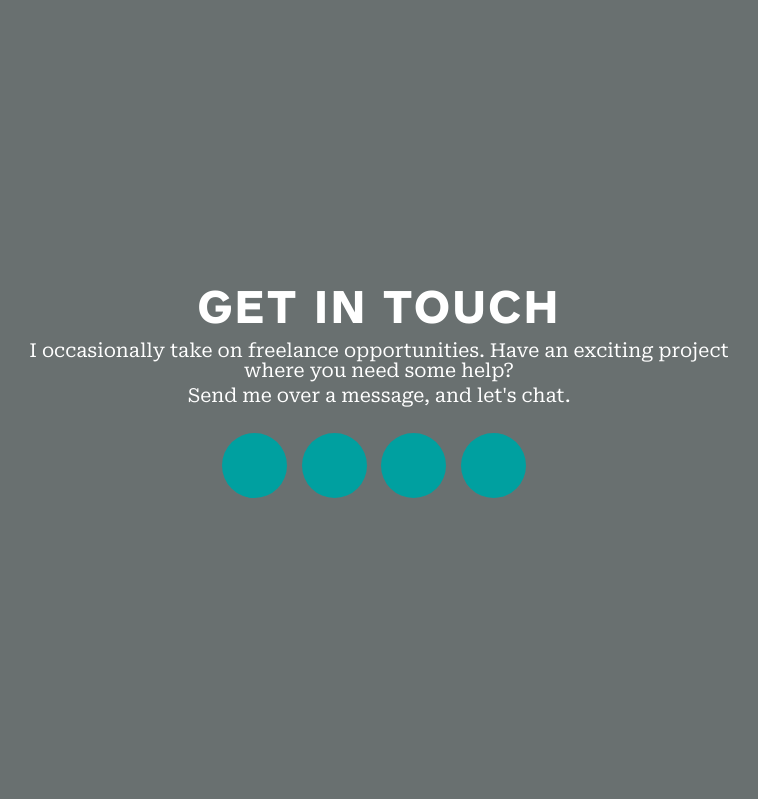
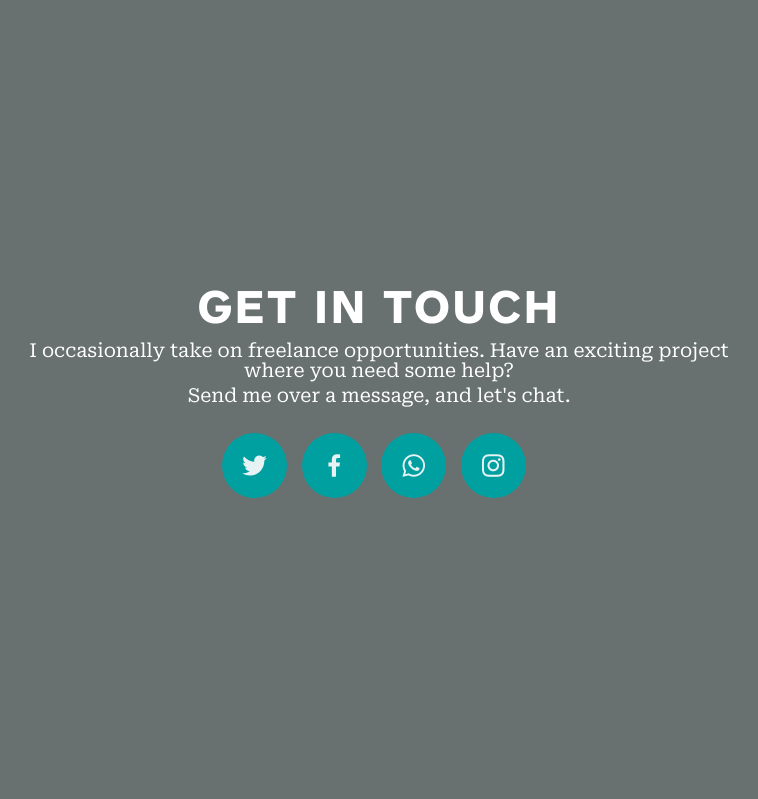
Before and after one commit to zeddyemy/zeddyemy.github.io, a PHP site: page /index.html in a window 1280 px wide. Shown: the part 4001-4800 px from the top of the page, without its empty margins (261-1019 px from the left). Run offline with PHP 8.4, Linux system fonts and the light colour scheme.

Commit message:
Add files via upload

```diff
--- a/assets/library/boxicons/css/only.used.boxicons.css
+++ b/assets/library/boxicons/css/only.used.boxicons.css
@@ -54,3 +54,17 @@
 .bxs-rocket:before {
   content: "\ee95";
 }
+
+
+.bxl-facebook:before {
+    content: "\e92f";
+  }
+  .bxl-twitter:before {
+    content: "\e982";
+  }
+  .bxl-whatsapp:before {
+    content: "\e98a";
+  }
+  .bxl-instagram:before {
+    content: "\e942";
+  }
```
